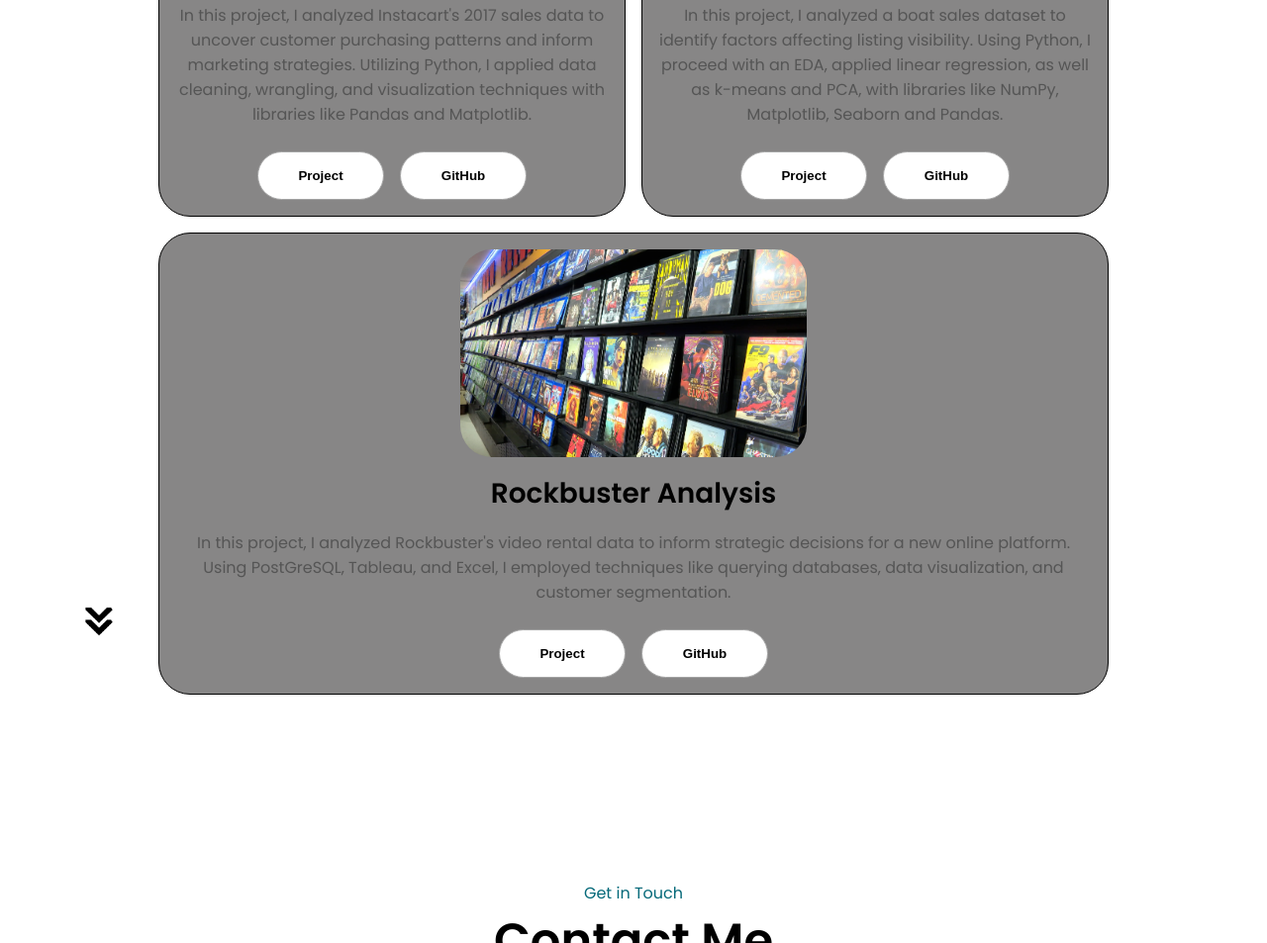
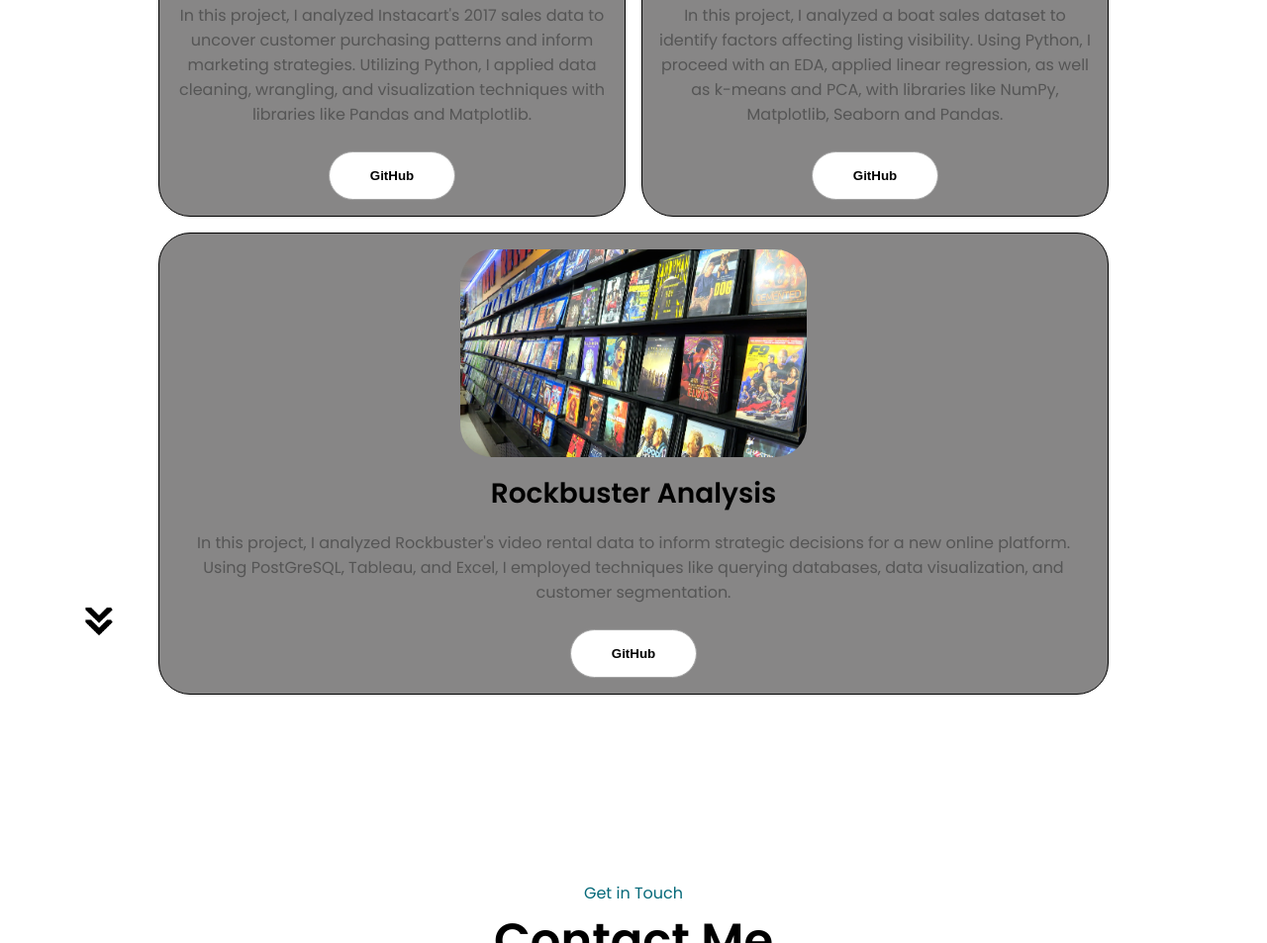
Before and after one commit to robcabr/portfolio, a plain HTML site: page index.html in a window 1280 px wide. Shown: the part 3392-4345 px from the top of the page at 99% size. Drawn offline with Linux system fonts and the light colour scheme.

Commit message:
Update index.html

```diff
--- a/index.html
+++ b/index.html
@@ -225,12 +225,6 @@
             <div class="btn-container">
               <button
                 class="btn btn-color-2 project-btn"
-                onclick="location.href='https://github.com/'"
-              >
-                Project
-              </button>
-              <button
-                class="btn btn-color-2 project-btn"
                 onclick="location.href='https://github.com/robcabr/Instacart_Analysis_Sales'"
               >
                 GitHub
@@ -251,12 +245,6 @@
             <div class="btn-container">
               <button
                 class="btn btn-color-2 project-btn"
-                onclick="location.href='https://github.com/'"
-              >
-                Project
-              </button>
-              <button
-                class="btn btn-color-2 project-btn"
                 onclick="location.href='https://github.com/robcabr/Boat-Sales-Analysis'"
               >
                 GitHub
@@ -275,12 +263,6 @@
             <p class="project-description">In this project, I analyzed Rockbuster's video rental data to inform strategic decisions for a new online platform. Using PostGreSQL, Tableau, and Excel, I employed techniques like querying databases, data visualization, and customer segmentation.</p>
             <br>
             <div class="btn-container">
-              <button
-                class="btn btn-color-2 project-btn"
-                onclick="location.href='https://github.com/'"
-              >
-                Project
-              </button>
               <button
                 class="btn btn-color-2 project-btn"
                 onclick="location.href='https://github.com/robcabr/Rockbuster-Stealth-Analysis'"
```
